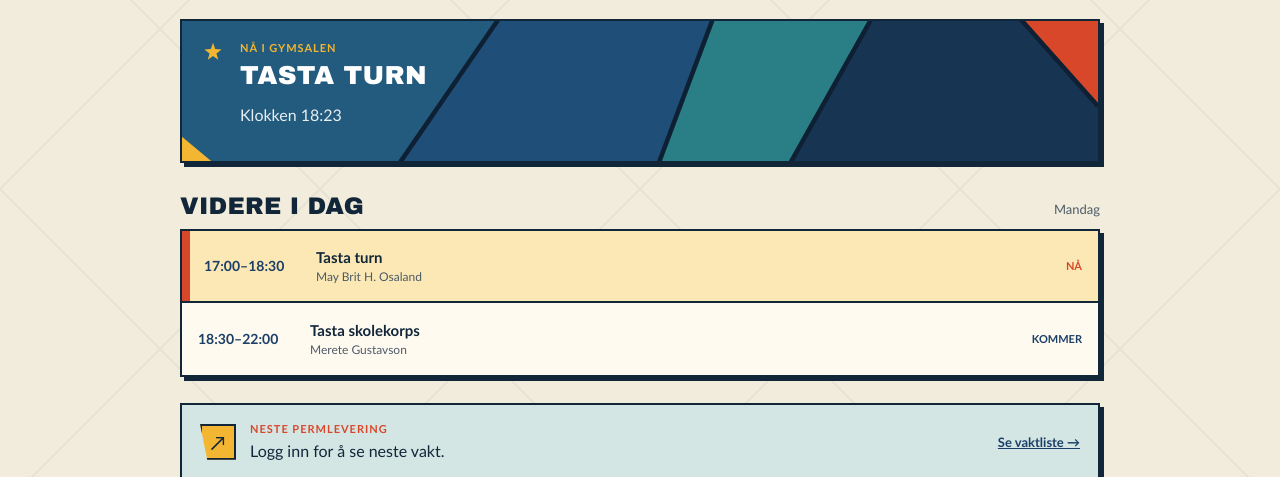
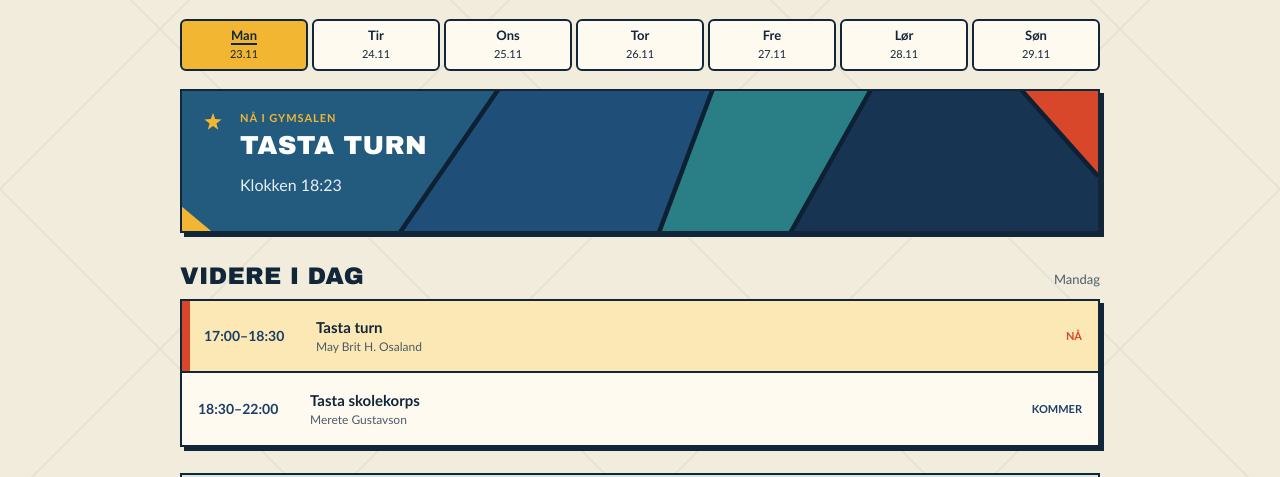
Before and after one commit to tasta-skolekorps/tilsynsvakt, a plain HTML site: page index.html in a window 1280 px wide. Shown: the part 623-1100 px from the top of the page. Drawn offline with Linux system fonts and the light colour scheme.

Commit message:
Add weekday picker to view the activity plan for other days (#68)
Let guards view the gym hall plan for any day of the current week. Now/next highlighting only applies to today; Friday and weekends show a clear empty state.

Co-authored-by: Copilot App <223556219+Copilot@users.noreply.github.com>

```diff
--- a/index.html
+++ b/index.html
@@ -57,12 +57,13 @@
         </div>
         <a class="text-link" href="#sjekkliste">Til sjekklisten <span aria-hidden="true">↗</span></a>
       </div>
+      <div class="day-picker" id="day-picker" role="group" aria-label="Velg ukedag denne uken"></div>
       <p class="plan-warning" id="plan-warning"></p>
-      <div class="now-panel" aria-live="polite">
+      <div class="now-panel" id="now-panel" aria-live="polite">
         <span class="now-marker" aria-hidden="true"></span>
         <div><p class="eyebrow">Nå i gymsalen</p><p id="current-activity" class="now-title">Laster dagens plan …</p><p id="current-time" class="muted"></p></div>
       </div>
-      <div class="section-heading"><h2>Videre i dag</h2><span class="muted" id="plan-day"></span></div>
+      <div class="section-heading"><h2 id="schedule-title">Videre i dag</h2><span class="muted" id="plan-day"></span></div>
       <ol id="today-schedule" class="schedule-list" aria-label="Aktiviteter i gymsalen i dag"></ol>
       <div class="handover-strip">
         <span class="handover-icon" aria-hidden="true">↗</span>
--- a/js/app.js
+++ b/js/app.js
@@ -25,6 +25,7 @@ const state = {
   swaps: [],
   swapTarget: null,
   usagePlan: null,
+  planDate: null,
   contacts: [],
   staticAvailable: false,
   apiAvailable: false
@@ -35,6 +36,10 @@ const elements = {
   guardStatus: document.querySelector("#guard-status"),
   notice: document.querySelector("#notice"),
   todayLabel: document.querySelector("#today-label"),
+  planTitle: document.querySelector("#plan-title"),
+  dayPicker: document.querySelector("#day-picker"),
+  nowPanel: document.querySelector("#now-panel"),
+  scheduleTitle: document.querySelector("#schedule-title"),
   currentActivity: document.querySelector("#current-activity"),
   currentTime: document.querySelector("#current-time"),
   planWarning: document.querySelector("#plan-warning"),
@@ -371,10 +376,40 @@ async function loadShifts({ message } = {}) {
   }
 }
 
+function addDays(value, days) {
+  return new Date(dateFromIso(value).getTime() + days * 86400000).toISOString().slice(0, 10);
+}
+
+function shortDate(value) {
+  return formatDate(value, { day: "2-digit", month: "2-digit" }).replace(/\.$/, "");
+}
+
+function currentWeekDates(today) {
+  const monday = addDays(today, -((dayIndex(today) + 6) % 7));
+  return Array.from({ length: 7 }, (_, offset) => addDays(monday, offset));
+}
+
+function renderDayPicker(today, selected) {
+  elements.dayPicker.replaceChildren();
+  for (const iso of currentWeekDates(today)) {
+    const name = weekdayNames[dayIndex(iso)];
+    const button = node("button", `day-option${iso === today ? " day-today" : ""}`);
+    button.type = "button";
+    button.dataset.date = iso;
+    button.setAttribute("aria-pressed", String(iso === selected));
+    button.setAttribute("aria-label", `${name} ${shortDate(iso)}${iso === today ? ", i dag" : ""}`);
+    button.append(node("span", "day-name", name.slice(0, 3)), node("span", "day-date", shortDate(iso)));
+    elements.dayPicker.append(button);
+  }
+}
+
 function renderPlan() {
   const today = todayIso();
-  const date = dateFromIso(today);
-  const day = dayIndex(today);
+  const week = currentWeekDates(today);
+  if (!week.includes(state.planDate)) state.planDate = today;
+  const selected = state.planDate;
+  const isToday = selected === today;
+  const day = dayIndex(selected);
   const minutes = currentOsloMinutes();
   const humanDate = new Intl.DateTimeFormat("nb-NO", {
     timeZone: osloZone,
@@ -382,11 +417,17 @@ function renderPlan() {
     day: "2-digit",
     month: "2-digit",
     year: "numeric"
-  }).format(date);
+  }).format(dateFromIso(selected));
+  const dayLabel = isToday ? "i dag" : `${weekdayNames[day]} ${shortDate(selected)}`;
   elements.todayLabel.textContent = humanDate.charAt(0).toLocaleUpperCase("nb-NO") + humanDate.slice(1);
+  elements.planTitle.textContent = isToday ? "Dagens plan" : `Plan for ${weekdayNames[day]}`;
+  elements.scheduleTitle.textContent = isToday ? "Videre i dag" : "Aktiviteter";
+  elements.todaySchedule.setAttribute("aria-label", `Aktiviteter i gymsalen ${dayLabel}`);
+  elements.nowPanel.hidden = !isToday;
   elements.currentTime.textContent = `Klokken ${new Intl.DateTimeFormat("nb-NO", { timeZone: osloZone, hour: "2-digit", minute: "2-digit" }).format(new Date())}`;
   elements.planDay.textContent = weekdayNames[day];
   elements.todaySchedule.replaceChildren();
+  renderDayPicker(today, selected);
 
   const plan = state.usagePlan;
   if (!plan) {
@@ -394,20 +435,25 @@ function renderPlan() {
     elements.planWarning.textContent = "Den lokale ukeplanen kunne ikke lastes.";
     return;
   }
-  const isCurrentPlan = today >= plan.validFrom && today <= plan.validTo;
+  const isCurrentPlan = selected >= plan.validFrom && selected <= plan.validTo;
   elements.planWarning.textContent = isCurrentPlan ? "" : `Ukeplan ${plan.schoolYear} gjelder ${formatDate(plan.validFrom)}–${formatDate(plan.validTo)}. Ny plan er ikke publisert.`;
-  const closed = isCurrentPlan ? closedPeriod(today) : null;
+  const closed = isCurrentPlan ? closedPeriod(selected) : null;
   const entries = isCurrentPlan && !closed
-    ? plan.entries.filter(entry => entry.day === (day || 7) && isEntryActive(entry, today)).sort((a, b) => a.start.localeCompare(b.start))
+    ? plan.entries.filter(entry => entry.day === (day || 7) && isEntryActive(entry, selected)).sort((a, b) => a.start.localeCompare(b.start))
     : [];
-  const now = entries.find(entry => minuteOfDay(entry.start) <= minutes && minutes < minuteOfDay(entry.end));
-  const next = entries.filter(entry => minuteOfDay(entry.start) > minutes);
+  const now = isToday ? entries.find(entry => minuteOfDay(entry.start) <= minutes && minutes < minuteOfDay(entry.end)) : null;
   elements.currentActivity.textContent = now ? now.group : "Ingen aktivitet registrert nå.";
   if (!isCurrentPlan) elements.currentActivity.textContent = "Plan for denne datoen er ikke publisert.";
   if (closed) elements.currentActivity.textContent = `${closed.label} – ingen tilsynsvakt.`;
 
   if (entries.length === 0) {
-    elements.todaySchedule.append(node("li", "empty-state", closed ? `${closed.label}: ingen tilsynsvakt i dag.` : isCurrentPlan ? "Ingen aktiviteter i gymsalen i dag." : "Denne datoen ligger utenfor den publiserte ukeplanen."));
+    let message;
+    if (closed) message = `${closed.label}: ingen tilsynsvakt ${dayLabel}.`;
+    else if (!isCurrentPlan) message = "Denne datoen ligger utenfor den publiserte ukeplanen.";
+    else if (day === 5) message = "Ingen aktiviteter i gymsalen på fredager.";
+    else if (day === 0 || day === 6) message = "Ingen aktiviteter i gymsalen i helgen.";
+    else message = `Ingen aktiviteter i gymsalen ${dayLabel}.`;
+    elements.todaySchedule.append(node("li", "empty-state", message));
     return;
   }
   for (const entry of entries) {
@@ -419,8 +465,8 @@ function renderPlan() {
       const contact = state.contacts.find(candidate => candidate.id === entry.contactId);
       if (contact) detail.append(node("span", "muted", contact.name));
     }
-    const status = node("span", "schedule-status", entry === now ? "Nå" : minuteOfDay(entry.start) > minutes ? "Kommer" : "Ferdig");
-    item.append(time, detail, status);
+    item.append(time, detail);
+    if (isToday) item.append(node("span", "schedule-status", entry === now ? "Nå" : minuteOfDay(entry.start) > minutes ? "Kommer" : "Ferdig"));
     elements.todaySchedule.append(item);
   }
 }
@@ -786,6 +832,14 @@ function setView() {
 }
 
 function setupForms() {
+  elements.dayPicker.addEventListener("click", event => {
+    const button = event.target.closest("button[data-date]");
+    if (!button) return;
+    state.planDate = button.dataset.date;
+    renderPlan();
+    elements.dayPicker.querySelector(`[data-date="${state.planDate}"]`)?.focus();
+  });
+
   elements.guardSelect.addEventListener("change", () => {
     state.selectedGuardId = Number(elements.guardSelect.value) || null;
     state.swapTarget = null;
--- a/styles.css
+++ b/styles.css
@@ -157,6 +157,25 @@ main { min-height: calc(100vh - 198px); padding: 22px 0 64px; }
 .schedule-detail strong { font-size: 15px; }
 .schedule-detail .muted { margin-top: 3px; font-size: 12px; }
 .schedule-status { color: var(--navy); font-size: 11px; font-weight: 800; text-transform: uppercase; }
+.day-picker { display: grid; grid-template-columns: repeat(7, minmax(0, 1fr)); gap: 4px; margin: 0 0 18px; }
+.day-option {
+  display: grid;
+  justify-items: center;
+  gap: 2px;
+  min-height: 52px;
+  padding: 6px 2px;
+  color: var(--navy-deep);
+  background: var(--surface);
+  border: var(--outline);
+  border-radius: 6px;
+  font: inherit;
+  cursor: pointer;
+}
+.day-name { font-size: 13px; font-weight: 800; text-transform: capitalize; }
+.day-date { font-size: 11px; font-variant-numeric: tabular-nums; }
+.day-today .day-name { text-decoration: underline; text-decoration-thickness: 2px; text-underline-offset: 3px; }
+.day-option[aria-pressed="true"] { color: var(--navy-deep); background: var(--sun); }
+.day-option:focus-visible { outline: 3px solid var(--teal); outline-offset: 2px; }
 .empty-state, .loading { padding: 16px 0; color: var(--muted); line-height: 1.5; }
 .handover-strip, .handover-panel {
   display: grid;
--- a/sw.js
+++ b/sw.js
@@ -1,4 +1,4 @@
-const cacheName = "tilsynsvakt-static-v11";
+const cacheName = "tilsynsvakt-static-v12";
 const appShell = [
   "./",
   "./index.html",
```
Also changed, not shown: tests/app-auth.test.cjs (+32 -2 lines).
